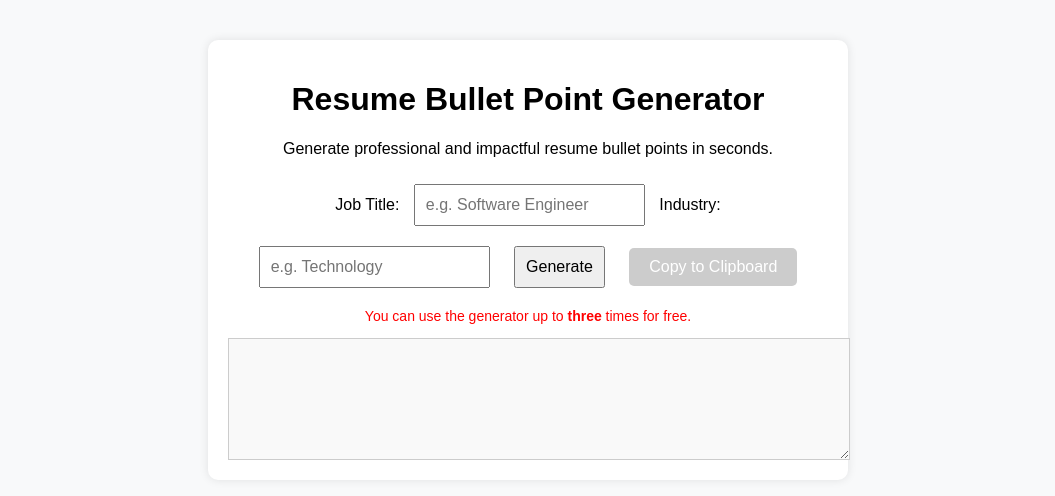
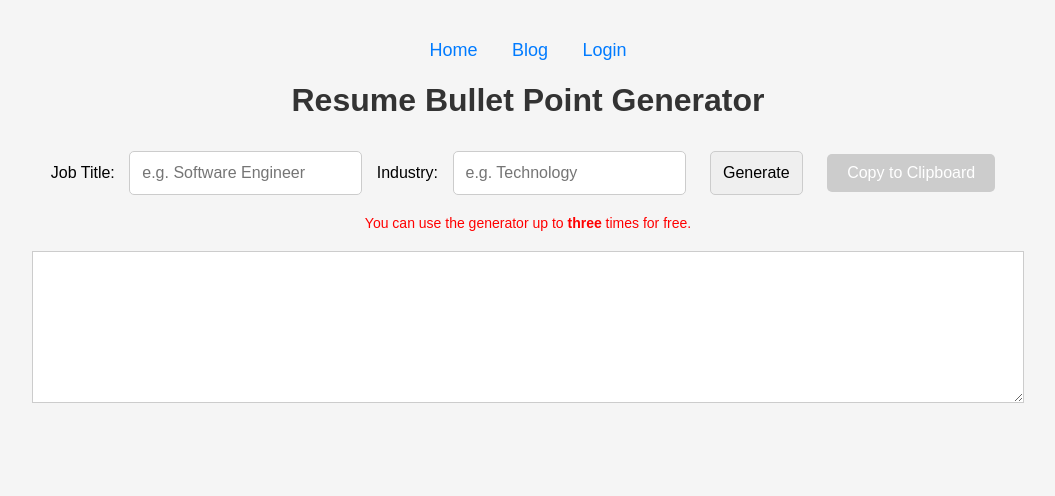
Before and after one commit to SlinkWeasel/resume-bullet-site, a website: page index.html in a window 1280 px wide. Shown: the whole page, without its empty margins (112-1167 px from the left). Drawn offline with Linux system fonts and the light colour scheme.

Commit message:
Update index.html

```diff
--- a/index.html
+++ b/index.html
@@ -2,50 +2,57 @@
 <html lang="en">
 <head>
     <meta charset="UTF-8">
-    <script src="https://identity.netlify.com/v1/netlify-identity-widget.js"></script>
     <meta name="viewport" content="width=device-width, initial-scale=1.0">
-    <meta name="description" content="Generate professional, keyword-optimized resume bullet points instantly with AI. Perfect for job seekers looking to enhance their resumes.">
-    <meta name="keywords" content="resume bullet points, resume generator, AI resume builder, job application, resume writing">
+
+    <!-- SEO Optimization -->
+    <meta name="description" content="Generate powerful resume bullet points instantly with AI. Optimize your resume for any job title and industry. Perfect for job seekers and professionals looking to improve their resumes.">
+    <meta name="keywords" content="resume bullet points, resume generator, AI resume, job application, resume writing, career tips, job search, professional resume">
     <meta name="author" content="ResumeBulletPoints.com">
-    <meta property="og:title" content="Resume Bullet Point Generator - AI Powered">
-    <meta property="og:description" content="Boost your job application with AI-generated resume bullet points. Try it for free!">
+
+    <!-- Open Graph for Social Sharing -->
+    <meta property="og:title" content="Resume Bullet Point Generator | AI-Powered">
+    <meta property="og:description" content="Generate professional resume bullet points with AI. Improve your job applications instantly!">
     <meta property="og:url" content="https://resumebulletpoints.com">
     <meta property="og:type" content="website">
+
+    <!-- Title for Browser Tab -->
     <title>Resume Bullet Point Generator | Free AI Resume Writer</title>
 
     <!-- Google AdSense -->
     <script async src="https://pagead2.googlesyndication.com/pagead/js/adsbygoogle.js?client=ca-pub-1371238492071252" crossorigin="anonymous"></script>
 
+    <!-- Netlify Identity Widget -->
+    <script src="https://identity.netlify.com/v1/netlify-identity-widget.js"></script>
+
+    <!-- Styles -->
     <style>
         body {
             font-family: Arial, sans-serif;
             text-align: center;
             margin: 40px;
-            background-color: #f8f9fa;
+            background-color: #f5f5f5;
         }
-        .container {
-            max-width: 600px;
-            margin: auto;
-            background: #fff;
-            padding: 20px;
-            box-shadow: 0 0 10px rgba(0, 0, 0, 0.1);
-            border-radius: 10px;
+        h1 {
+            color: #333;
         }
         input, button {
             margin: 10px;
-            padding: 10px;
+            padding: 12px;
             font-size: 16px;
+            border-radius: 5px;
+            border: 1px solid #ccc;
         }
         #output {
             display: block;
-            width: 100%;
-            height: 100px;
-            padding: 10px;
+            width: 80%;
+            margin: 20px auto;
+            padding: 15px;
             border: 1px solid #ccc;
-            background-color: #f9f9f9;
+            background-color: #fff;
             font-size: 16px;
             text-align: left;
             white-space: pre-wrap;
+            height: 120px;
             overflow-y: auto;
         }
         .limit-notice {
@@ -65,35 +72,55 @@
         #copyBtn:disabled {
             background-color: #cccccc;
         }
+        nav {
+            margin-bottom: 20px;
+        }
+        nav a {
+            margin: 0 15px;
+            text-decoration: none;
+            font-size: 18px;
+            color: #007bff;
+        }
     </style>
 </head>
 <body>
-    <div class="container">
+
+    <!-- Navigation (For Blog Link) -->
+    <nav>
+        <a href="/">Home</a>
+        <a href="/blog/">Blog</a>
+        <a href="#" onclick="netlifyIdentity.open()">Login</a>
+    </nav>
+
     <h1>Resume Bullet Point Generator</h1>
-        <p>Generate professional and impactful resume bullet points in seconds.</p>
+
     <label for="jobTitle">Job Title:</label>
     <input type="text" id="jobTitle" placeholder="e.g. Software Engineer">
+
     <label for="industry">Industry:</label>
     <input type="text" id="industry" placeholder="e.g. Technology">
+
     <button onclick="generateBulletPoints()">Generate</button>
     <button id="copyBtn" onclick="copyToClipboard()" disabled>Copy to Clipboard</button>
+
     <p class="limit-notice">You can use the generator up to <b>three</b> times for free.</p>
+
     <textarea id="output" readonly></textarea>
-    </div>
 
+    <!-- JavaScript -->
     <script>
         let usageCount = localStorage.getItem('usageCount') || 0;
 
         async function generateBulletPoints() {
             if (usageCount >= 3) {
-                document.getElementById('output').value = "You've reached the free limit of 3 requests.";
+                document.getElementById('output').innerText = "You've reached the free limit of 3 requests.";
                 return;
             }
 
             const jobTitle = document.getElementById("jobTitle").value;
             const industry = document.getElementById("industry").value;
             const outputBox = document.getElementById("output");
-            outputBox.value = "Generating...";
+            outputBox.innerText = "Generating...";
 
             try {
                 const response = await fetch("/.netlify/functions/generate-bullets", {
@@ -123,6 +150,18 @@
                 alert("Copied to clipboard!");
             }).catch(err => console.error("Failed to copy text: ", err));
         }
+
+        // Netlify Identity Initialization
+        if (window.netlifyIdentity) {
+            window.netlifyIdentity.on("init", user => {
+                if (!user) {
+                    window.netlifyIdentity.on("login", () => {
+                        document.location.reload();
+                    });
+                }
+            });
+        }
     </script>
+
 </body>
 </html>
```
Lines whose indentation alone changed are shown as unchanged.
